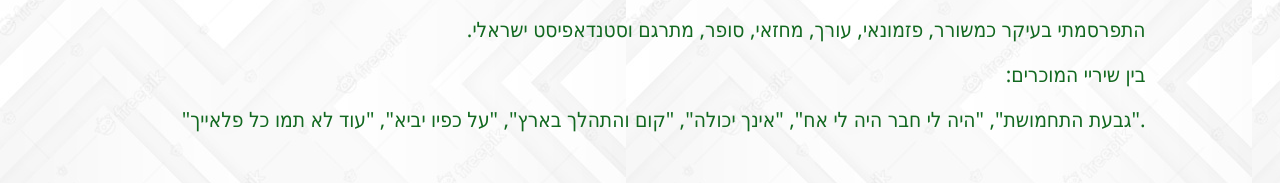
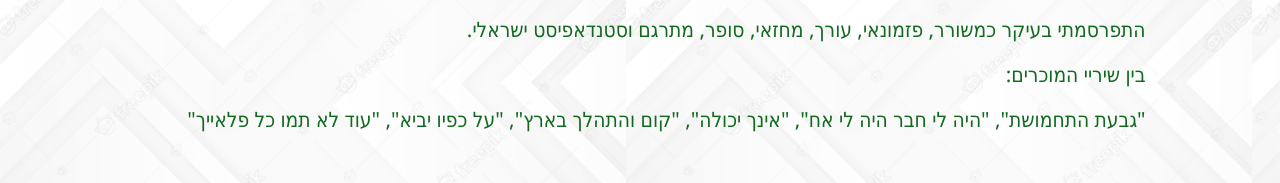
Before and after one commit to Web-Development-Environments-2022/205427768, a plain HTML site: page index.html in a window 1280 px wide. Shown: the part 1369-1552 px from the top of the page. Drawn offline with Linux system fonts and the light colour scheme.

Commit message:
fix about me

```diff
--- a/index.html
+++ b/index.html
@@ -42,7 +42,7 @@
             <h1> .יש לי ארבעה ילדים, תשעה נכדים ושני נינים </h1>
             <h1> .התפרסמתי בעיקר כמשורר, פזמונאי, עורך, מחזאי, סופר, מתרגם וסטנדאפיסט ישראלי</h1>
             <h1 style="font-weight: 500;"> :בין שיריי המוכרים</h1>
-            <h1> "גבעת התחמושת", "היה לי חבר היה לי אח",  "אינך יכולה",  "קום והתהלך בארץ", "על כפיו יביא", "עוד לא תמו כל פלאייך".</h1>
+            <h1> "גבעת התחמושת", "היה לי חבר היה לי אח",  "אינך יכולה",  "קום והתהלך בארץ", "על כפיו יביא", "עוד לא תמו כל פלאייך"</h1>
             <br>
             <h1> .בשנת 2022, נפטרתי בגיל 83, אחרי מאבק במחלת הסרטן</h1>
             <br>
```
